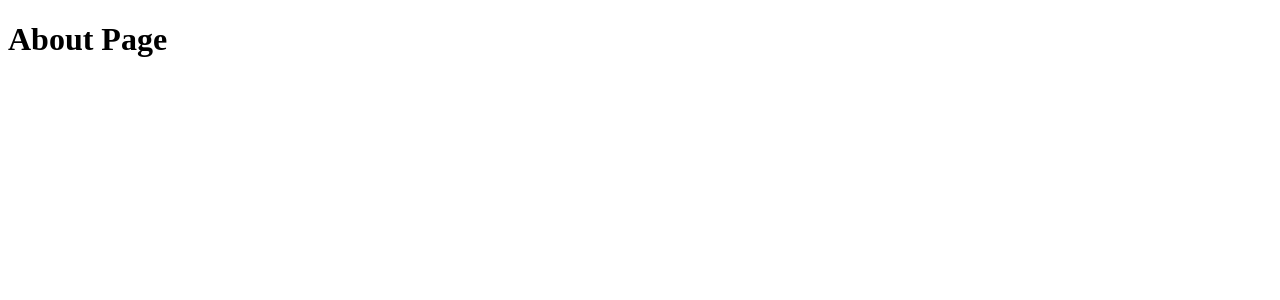
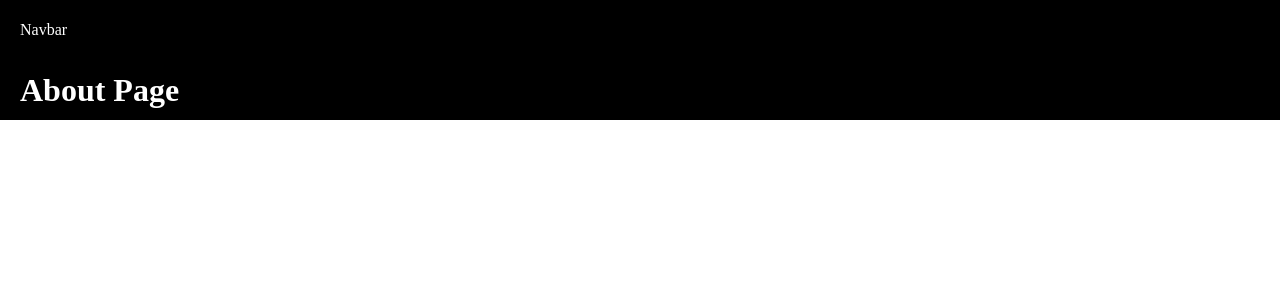
Before and after one commit to yasrilimam98/learn-nextjs, a Next.js app: page /about in a window 1280 px wide. Shown: the top 300 px of the page. Built offline with nearby package versions, Linux system fonts and the light colour scheme.

Commit message:
learn components

```diff
--- /dev/null
+++ b/src/components/layouts/AppShell/index.tsx
@@ -0,0 +1,17 @@
+import Navbar from "../Navbar";
+
+type AppShellProps = {
+  children: React.ReactNode;
+};
+
+const AppShell = (props: AppShellProps) => {
+  const { children } = props;
+  return (
+    <main>
+      <Navbar />
+      {children}
+    </main>
+  );
+};
+
+export default AppShell;
--- /dev/null
+++ b/src/components/layouts/Navbar/index.tsx
@@ -0,0 +1,9 @@
+const Navbar = () => {
+  return (
+    <div className="navbar">
+      <div>Navbar</div>
+    </div>
+  );
+};
+
+export default Navbar;
--- a/src/pages/_app.tsx
+++ b/src/pages/_app.tsx
@@ -1,6 +1,13 @@
-// import '@/styles/globals.css'
+import AppShell from "@/components/layouts/AppShell";
+import "@/styles/globals.css";
 import type { AppProps } from "next/app";
 
 export default function App({ Component, pageProps }: AppProps) {
-  return <Component {...pageProps} />;
+  return (
+    <>
+      <AppShell>
+        <Component {...pageProps} />
+      </AppShell>
+    </>
+  );
 }
--- a/src/pages/about/index.tsx
+++ b/src/pages/about/index.tsx
@@ -1,6 +1,6 @@
 const aboutPage = () => {
   return (
-    <div>
+    <div className="navbar">
       <h1>About Page</h1>
     </div>
   );
--- a/src/pages/index.tsx
+++ b/src/pages/index.tsx
@@ -1,6 +1,9 @@
+// import Navbar from "@/components/layouts/Navbar";
+
 export default function Home() {
   return (
     <div>
+      {/* <Navbar /> */}
       <h1>Tes</h1>
     </div>
   );
--- a/src/styles/globals.css
+++ b/src/styles/globals.css
@@ -1,78 +1,3 @@
-:root {
-  --max-width: 1100px;
-  --border-radius: 12px;
-  --font-mono: ui-monospace, Menlo, Monaco, 'Cascadia Mono', 'Segoe UI Mono',
-    'Roboto Mono', 'Oxygen Mono', 'Ubuntu Monospace', 'Source Code Pro',
-    'Fira Mono', 'Droid Sans Mono', 'Courier New', monospace;
-
-  --foreground-rgb: 0, 0, 0;
-  --background-start-rgb: 214, 219, 220;
-  --background-end-rgb: 255, 255, 255;
-
-  --primary-glow: conic-gradient(
-    from 180deg at 50% 50%,
-    #16abff33 0deg,
-    #0885ff33 55deg,
-    #54d6ff33 120deg,
-    #0071ff33 160deg,
-    transparent 360deg
-  );
-  --secondary-glow: radial-gradient(
-    rgba(255, 255, 255, 1),
-    rgba(255, 255, 255, 0)
-  );
-
-  --tile-start-rgb: 239, 245, 249;
-  --tile-end-rgb: 228, 232, 233;
-  --tile-border: conic-gradient(
-    #00000080,
-    #00000040,
-    #00000030,
-    #00000020,
-    #00000010,
-    #00000010,
-    #00000080
-  );
-
-  --callout-rgb: 238, 240, 241;
-  --callout-border-rgb: 172, 175, 176;
-  --card-rgb: 180, 185, 188;
-  --card-border-rgb: 131, 134, 135;
-}
-
-@media (prefers-color-scheme: dark) {
-  :root {
-    --foreground-rgb: 255, 255, 255;
-    --background-start-rgb: 0, 0, 0;
-    --background-end-rgb: 0, 0, 0;
-
-    --primary-glow: radial-gradient(rgba(1, 65, 255, 0.4), rgba(1, 65, 255, 0));
-    --secondary-glow: linear-gradient(
-      to bottom right,
-      rgba(1, 65, 255, 0),
-      rgba(1, 65, 255, 0),
-      rgba(1, 65, 255, 0.3)
-    );
-
-    --tile-start-rgb: 2, 13, 46;
-    --tile-end-rgb: 2, 5, 19;
-    --tile-border: conic-gradient(
-      #ffffff80,
-      #ffffff40,
-      #ffffff30,
-      #ffffff20,
-      #ffffff10,
-      #ffffff10,
-      #ffffff80
-    );
-
-    --callout-rgb: 20, 20, 20;
-    --callout-border-rgb: 108, 108, 108;
-    --card-rgb: 100, 100, 100;
-    --card-border-rgb: 200, 200, 200;
-  }
-}
-
 * {
   box-sizing: border-box;
   padding: 0;
@@ -85,23 +10,18 @@ body {
   overflow-x: hidden;
 }
 
-body {
-  color: rgb(var(--foreground-rgb));
-  background: linear-gradient(
-      to bottom,
-      transparent,
-      rgb(var(--background-end-rgb))
-    )
-    rgb(var(--background-start-rgb));
-}
-
 a {
   color: inherit;
   text-decoration: none;
 }
 
-@media (prefers-color-scheme: dark) {
-  html {
-    color-scheme: dark;
-  }
+.navbar {
+  display: flex;
+  width: 100%;
+  height: 60px;
+  background-color: #000;
+  color: #fff;
+  box-shadow: 0 0 10px rgba(0, 0, 0, 0.1);
+  align-items: center;
+  padding: 0 20px;
 }
```
